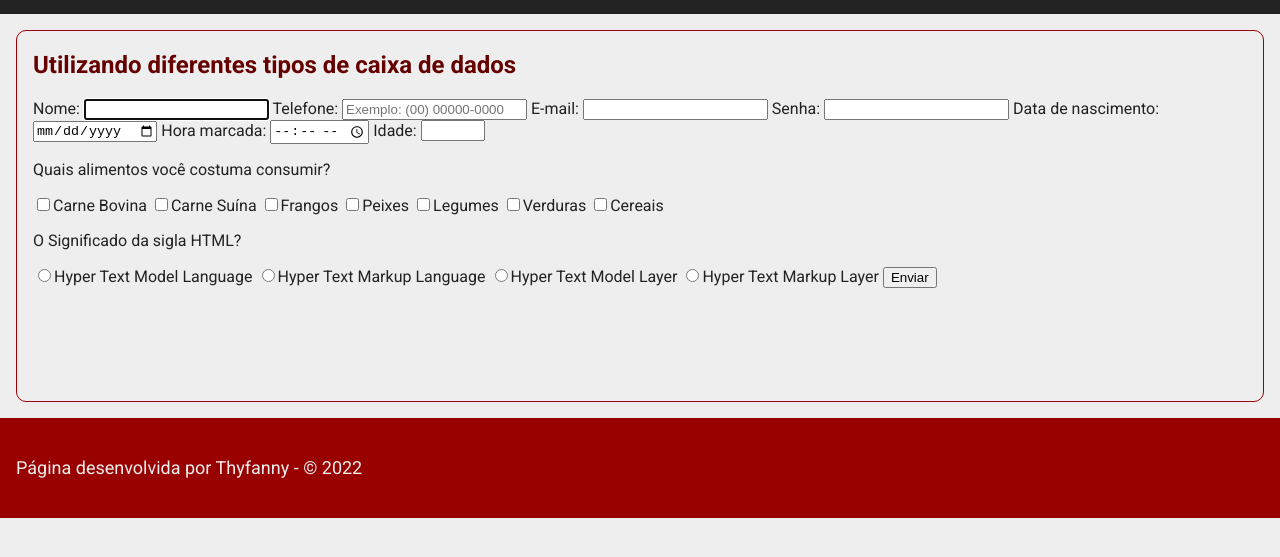
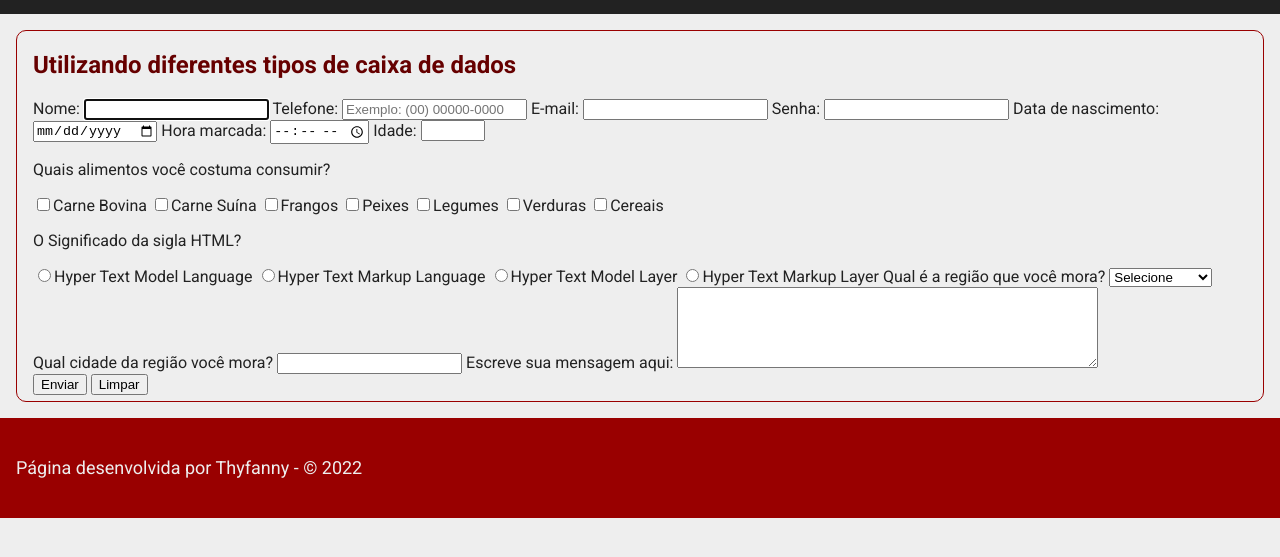
Before and after one commit to thyfannyp/recursos, a plain HTML site: page formulario.html in a window 1280 px wide. Shown: the part 169-726 px from the top of the page. Drawn offline with Linux system fonts and the light colour scheme.

Commit message:
Estrutura do Formulário

```diff
--- a/formulario.html
+++ b/formulario.html
@@ -59,15 +59,39 @@
                         <input type="checkbox" name="Comida" id="ChkComida6" value="Verduras"><label for="ChkComida6">Verduras</label>
                         <input type="checkbox" name="Comida" id="ChkComida7" value="Cereais"><label for="ChkComida7">Cereais</label>
 
-                        <br>
                         <p>O Significado da sigla HTML?</p>
                         <input type="radio" name="alternativa" id="radAlternativaA" value="A"><label for="radAlternativaA">Hyper Text Model Language</label>
                         <input type="radio" name="alternativa" id="radAlternativaB" value="B"><label for="radAlternativaB">Hyper Text Markup Language</label>
                         <input type="radio" name="alternativa" id="radAlternativaC" value="C"><label for="radAlternativaC">Hyper Text Model Layer</label>
                         <input type="radio" name="alternativa" id="radAlternativaD" value="D"><label for="radAlternativaD">Hyper Text Markup Layer</label>
 
+                        <label for="selRegiao">Qual é a região que você mora?</label>
+                        <select name="regiao" id="selRegiao">
+                            <option value="selecione">Selecione</option>
+                            <option value="sul">Sul</option>
+                            <option value="sudeste">Sudeste</option>
+                            <option value="centro-oeste">Centro-Oeste</option>
+                            <option value="nordeste">Nordeste</option>
+                            <option value="norte">Norte</option>
+                        </select>
 
+                        <label for="dtlCidade">Qual cidade da região você mora?</label>
+                        <input list="cidades">
+                        <datalist id="cidades">
+                            <option value="Aparecida"></option>
+                            <option value="Guaratingueta"></option>
+                            <option value="Jacarei"></option>
+                            <option value="Lorena"></option>
+                            <option value="Pindamonhangaba"></option>
+                            <option value="Sao Jose dos Campos"></option>
+                            <option value="Taubate"></option>
+                        </datalist>
+
+                        <label for="txaMensagem">Escreve sua mensagem aqui:</label>
+                        <textarea name="mensagem" id="txaMensagem" cols="50" rows="5" maxlength="1024"></textarea>
+                        <br>
                         <button type="submit">Enviar</button>
+                        <button type="reset">Limpar</button>
                     </div>
                 </form>
             </article>
```
